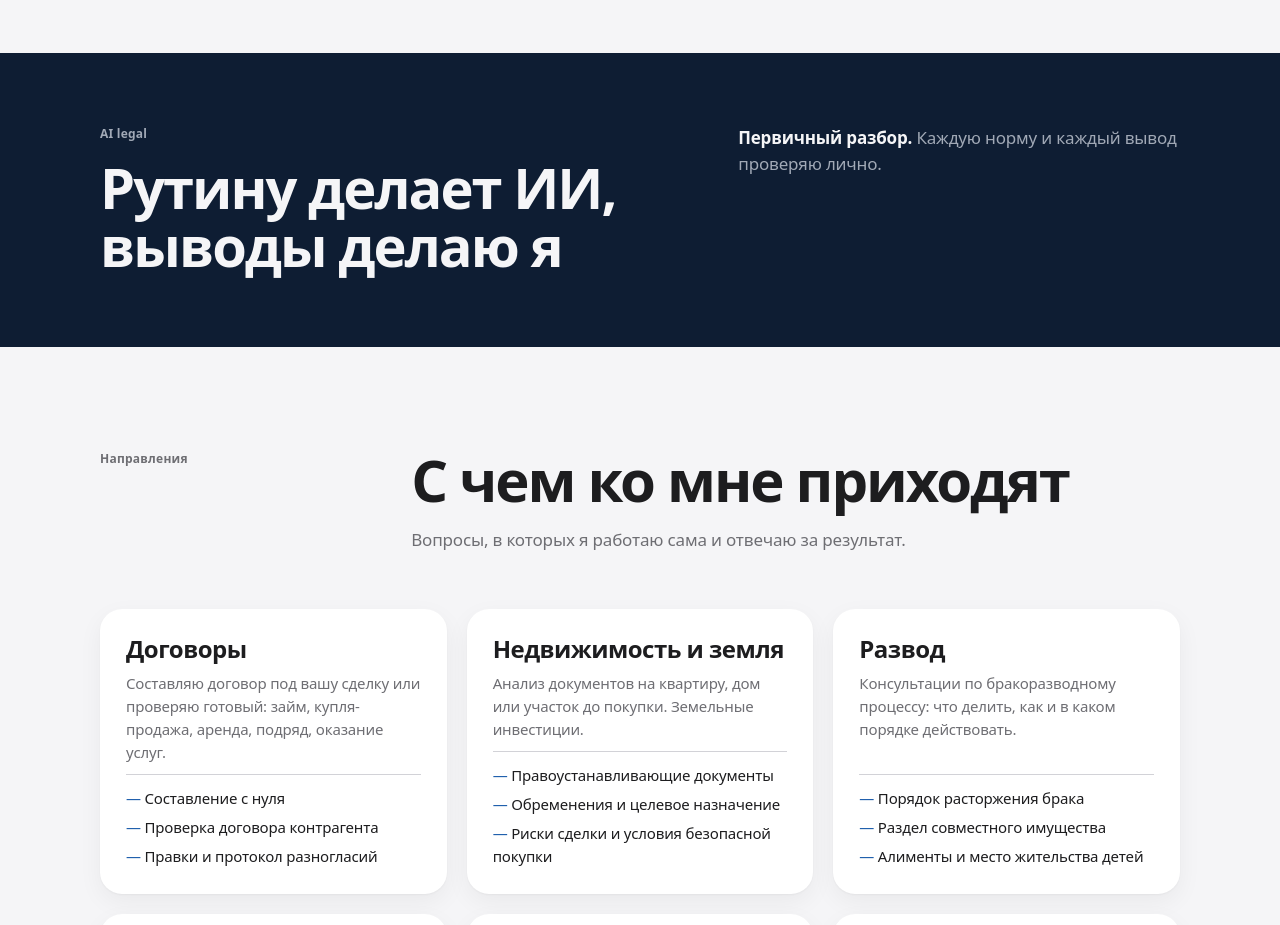
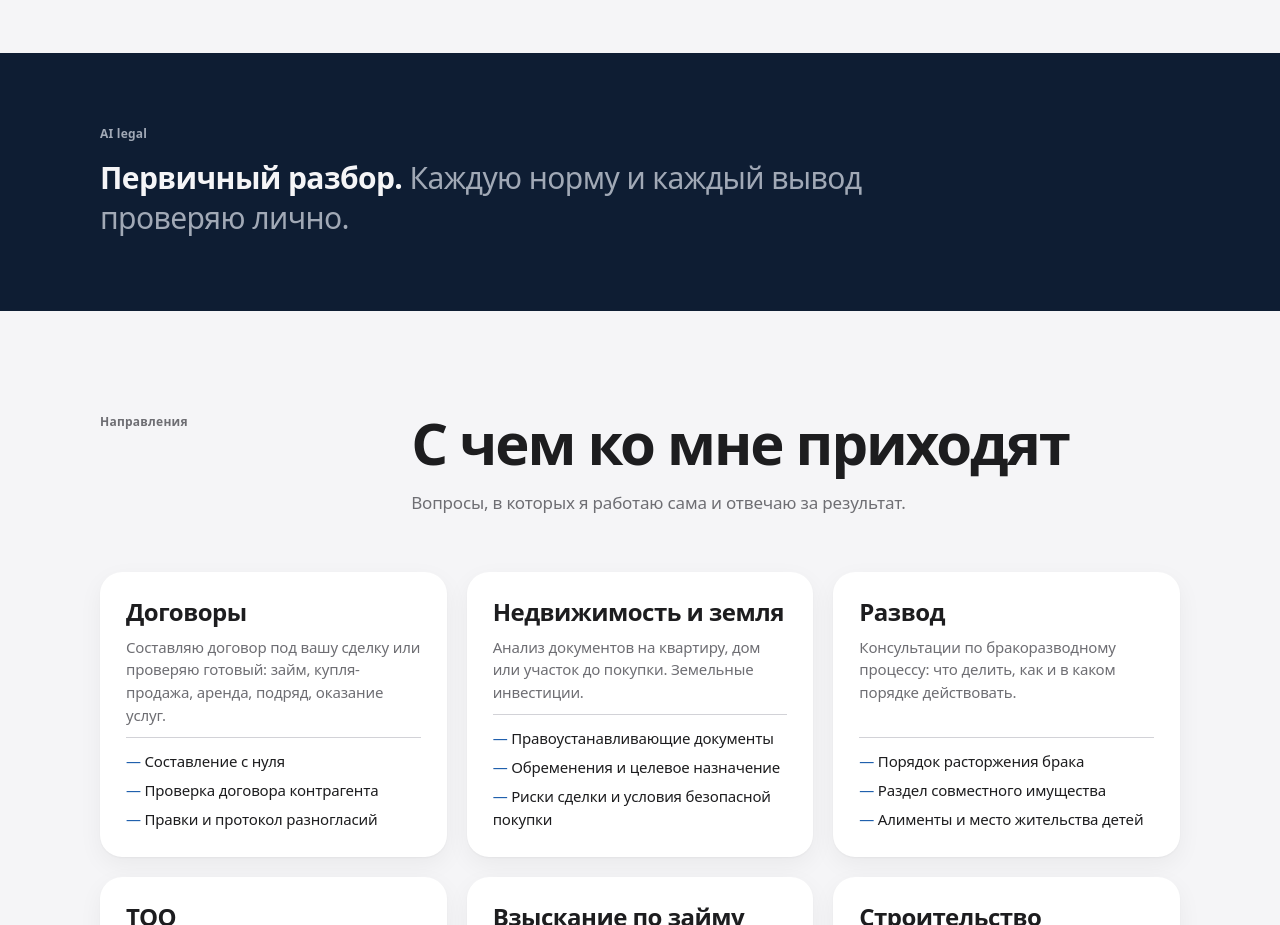
Before and after one commit to slegaldep7725-crypto/saule, a website: page index.html in a window 1280 px wide. Shown: the part 3440-4365 px from the top of the page. Drawn offline with Linux system fonts and the light colour scheme.

Commit message:
AI legal: убран заголовок, одна строка
Co-Authored-By: Claude Opus 5.5 <noreply@anthropic.com>
Claude-Session: https://claude.ai/code/session_012LtW73Ha579mn7axoR94fT

```diff
--- a/index.html
+++ b/index.html
@@ -226,6 +226,8 @@ input[type=file]{font:inherit;font-size:14px;color:var(--muted)}
 .viewer p{margin-top:10px;color:var(--muted);font-size:14px}
 .ai-band .wrap{align-items:start}
 .ai-points{display:grid;gap:14px}
+.ai-line{font-size:clamp(22px,2.6vw,30px);line-height:1.35;letter-spacing:-.02em;color:var(--band-muted);max-width:40ch}
+.ai-line b{color:var(--band-ink);font-weight:600}
 .ai-points p{color:var(--band-muted)}
 .ai-points b{color:var(--band-ink);font-weight:600}
 .estimate{border:1px solid var(--accent);padding:14px 16px;display:grid;gap:6px}
@@ -544,13 +546,10 @@ input:focus,textarea:focus,select:focus{outline:0;box-shadow:0 0 0 3px color-mix
   </section>
 
   <section class="motto ai-band" id="ai" aria-label="AI legal">
-    <div class="wrap">
+    <div class="wrap" style="grid-template-columns:1fr">
       <div>
         <p class="label" style="margin-bottom:14px">AI legal</p>
-        <blockquote>Рутину делает ИИ,<br>выводы делаю я</blockquote>
-      </div>
-      <div class="ai-points">
-        <p><b>Первичный разбор.</b> Каждую норму и каждый вывод проверяю лично.</p>
+        <p class="ai-line"><b>Первичный разбор.</b> Каждую норму и каждый вывод проверяю лично.</p>
       </div>
     </div>
   </section>
```
